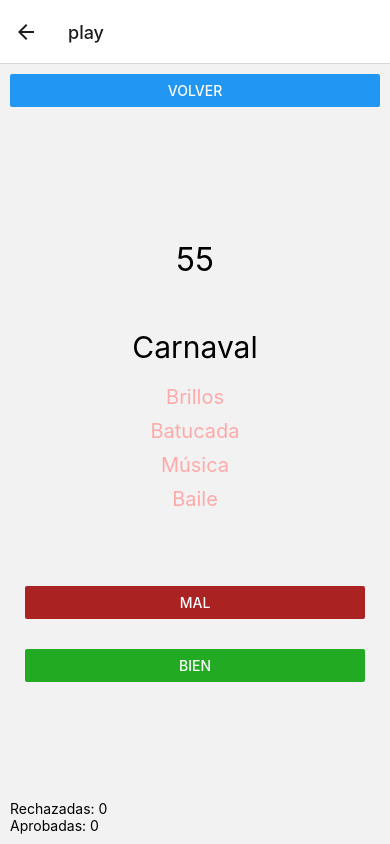
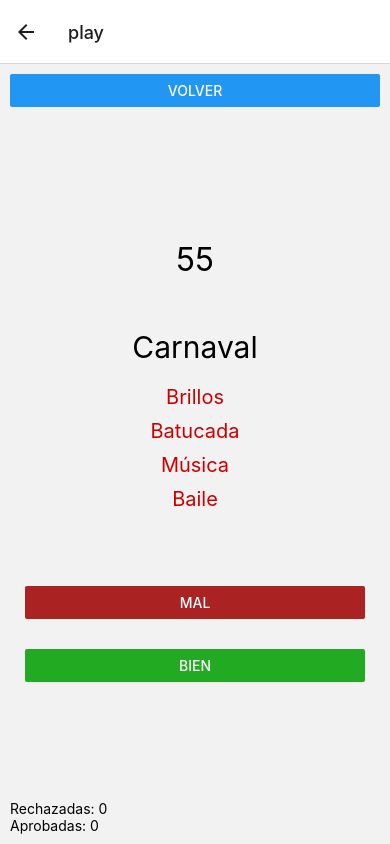
Before and after one commit to juanfrvera/adivina, a React Native app: screen /play in a window 390 px wide. Built offline with nearby package versions, Linux system fonts and the light colour scheme.

Commit message:
style--word-guess: changed prohibited words color

```diff
--- a/view/play/word-guess.jsx
+++ b/view/play/word-guess.jsx
@@ -47,7 +47,7 @@ const styles = StyleSheet.create({
     },
     prohibitedWord: {
         fontSize: 20,
-        color: "#faa",
+        color: "#c00",
         textAlign: "center",
         marginBottom: 10
     },
```
